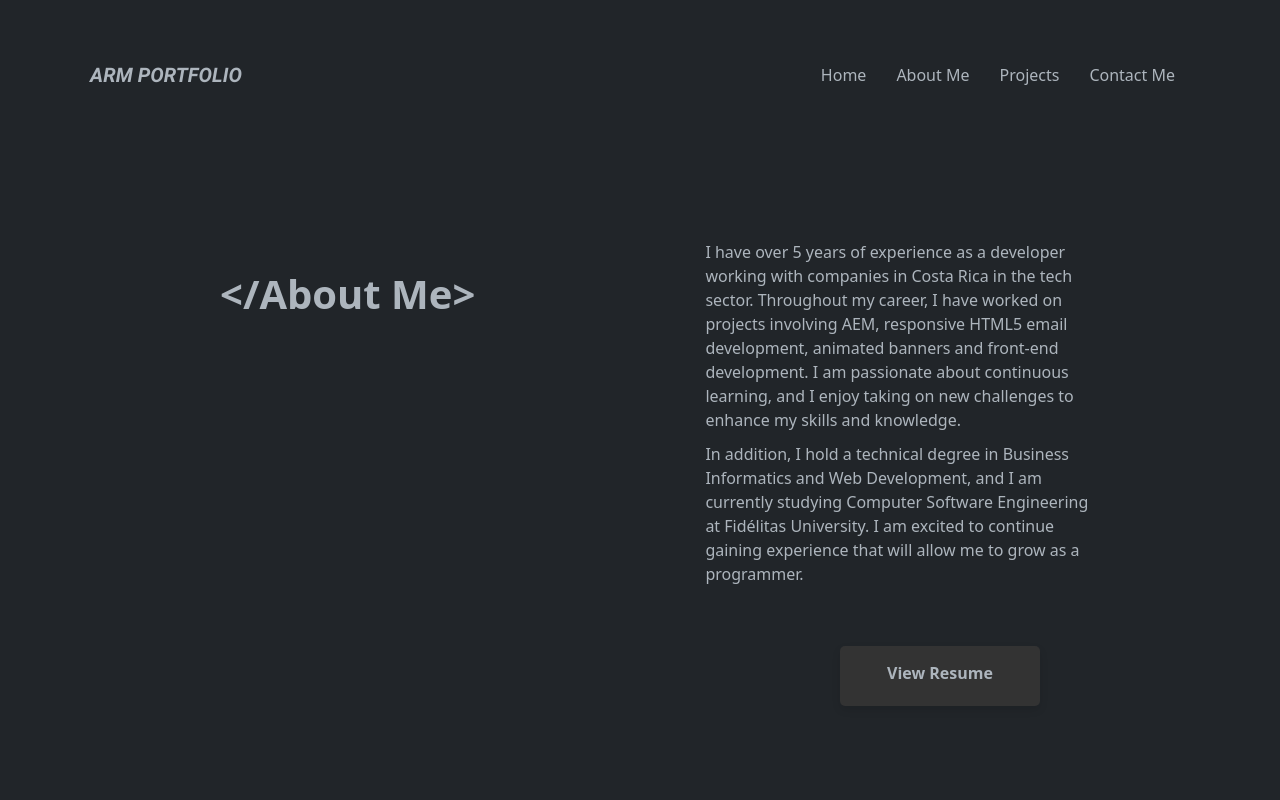
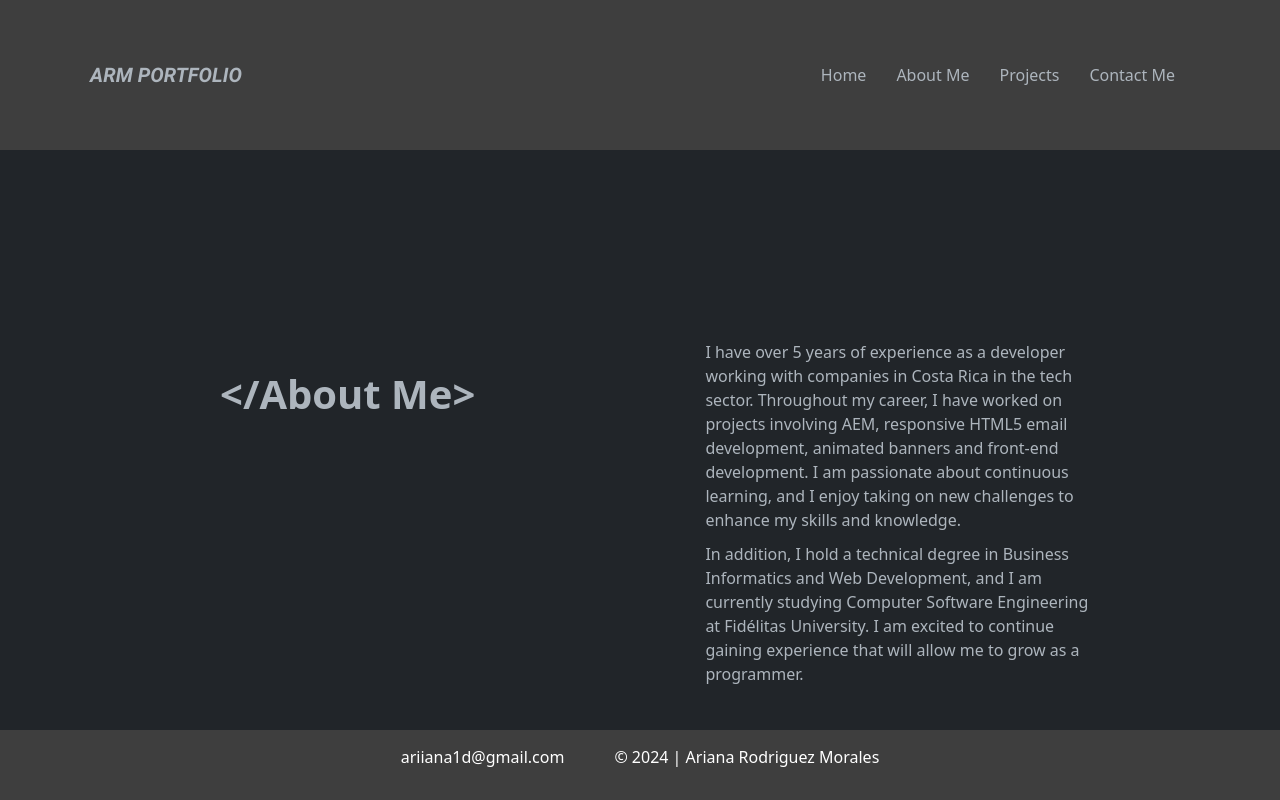
Before and after one commit to ari-rm21/website, an Angular app: page /about-me in a window 1280 px wide. Shown: the top 800 px of the page. Built offline with nearby package versions, Linux system fonts and the light colour scheme.

Commit message:
footer and header updated

```diff
--- a/src/app/app.component.html
+++ b/src/app/app.component.html
@@ -16,3 +16,4 @@
 
 
 <router-outlet />
+<app-footer></app-footer>
--- a/src/app/app.component.scss
+++ b/src/app/app.component.scss
@@ -6,10 +6,14 @@
 }
 
 .navegation {
+  position: fixed;
+  top: 0;
+  width: 100%;
   display: flex;
   justify-content: space-between;
   align-items: center;
   padding: 60px 90px;
+  background-color: #3e3e3e;
   @media (max-width: 768px) {
     flex-direction: column;
     justify-content: center;
--- a/src/app/app.component.ts
+++ b/src/app/app.component.ts
@@ -1,10 +1,11 @@
 import { Component } from '@angular/core';
 import { RouterLink, RouterOutlet } from '@angular/router';
+import { FooterComponent } from './components/footer/footer.component';
 
 @Component({
   selector: 'app-root',
   standalone: true,
-  imports: [RouterOutlet, RouterLink],
+  imports: [RouterOutlet, RouterLink, FooterComponent],
   templateUrl: './app.component.html',
   styleUrls: ['./app.component.scss']
 })
--- a/src/app/app.config.ts
+++ b/src/app/app.config.ts
@@ -3,6 +3,8 @@ import { provideRouter } from '@angular/router';
 
 import { routes } from './app.routes';
 
+
 export const appConfig: ApplicationConfig = {
   providers: [provideRouter(routes)]
+
 };
--- a/src/app/components/about-me/about-me.component.scss
+++ b/src/app/components/about-me/about-me.component.scss
@@ -3,7 +3,7 @@
     justify-content: space-between;
     align-items: flex-start;
     gap: 20px;
-    padding: 0px 100px;
+    padding: 250px 100px;
 
 
 
--- /dev/null
+++ b/src/app/components/footer/footer.component.html
@@ -0,0 +1,6 @@
+<footer>
+    <div class="footer_wrapper">
+        <p><a href="mailto:ariiana1d@gmail.com" target="_blank">ariiana1d&#64;gmail.com</a></p>
+        <p>&COPY; 2024 | Ariana Rodriguez Morales</p>
+    </div>
+</footer>
--- /dev/null
+++ b/src/app/components/footer/footer.component.scss
@@ -0,0 +1,21 @@
+footer{
+    position: fixed;
+    bottom: 0px;
+    width: 100%;
+    background-color: #3e3e3e;
+}
+
+.footer_wrapper{
+    margin: 15px auto;
+    display: flex;
+    justify-content: center;
+    gap: 50px;
+    color: #fff;
+
+}
+
+.footer_wrapper a{
+    text-decoration: none;
+    color: #fff;
+
+}
--- a/src/app/components/home/home.component.scss
+++ b/src/app/components/home/home.component.scss
@@ -1,5 +1,5 @@
 .wrapper {
-    padding: 0px 0px;
+    padding: 200px 0px;
     display: flex;
     align-items: center;
     flex-direction: column;
```
Also changed, not shown: src/app/components/footer/footer.component.ts (added, +13 -0 lines), 1 other file (tests, documents, lock files or other folders).
